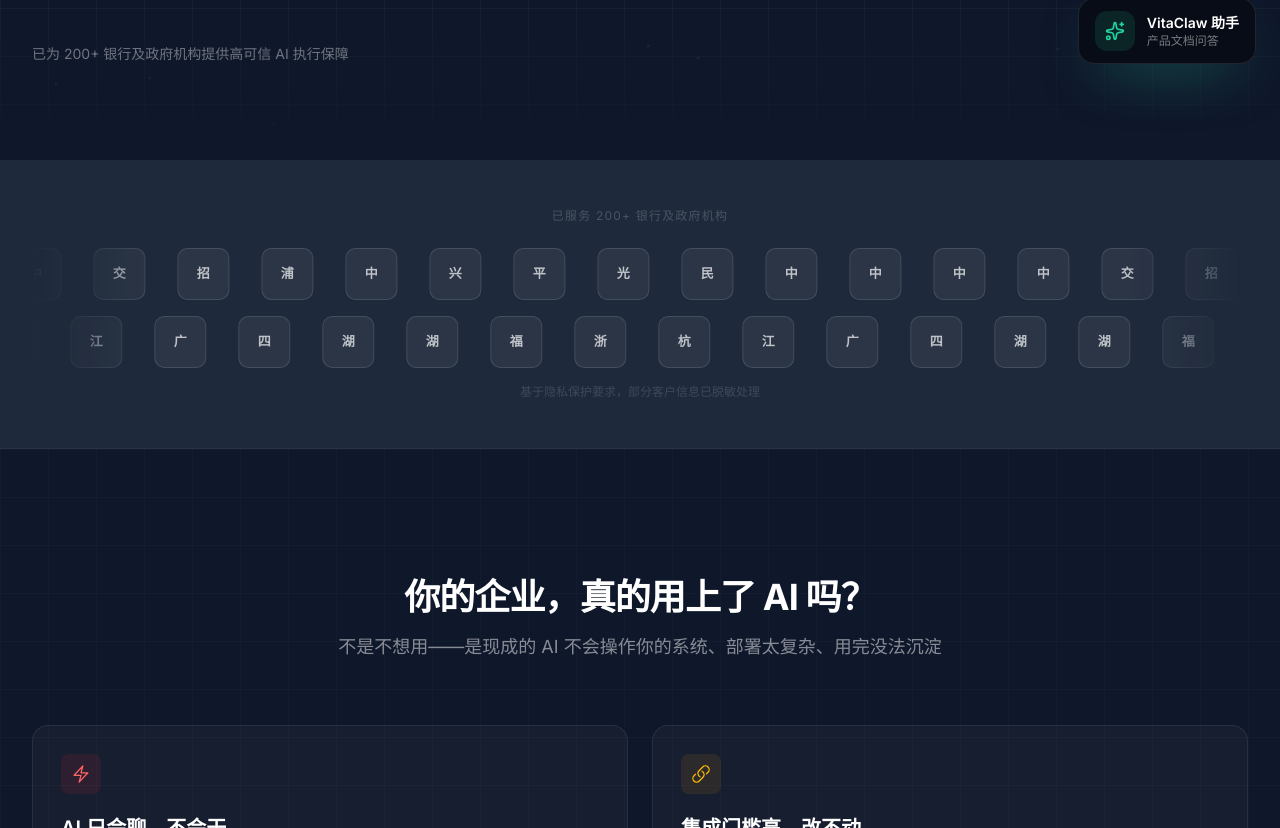
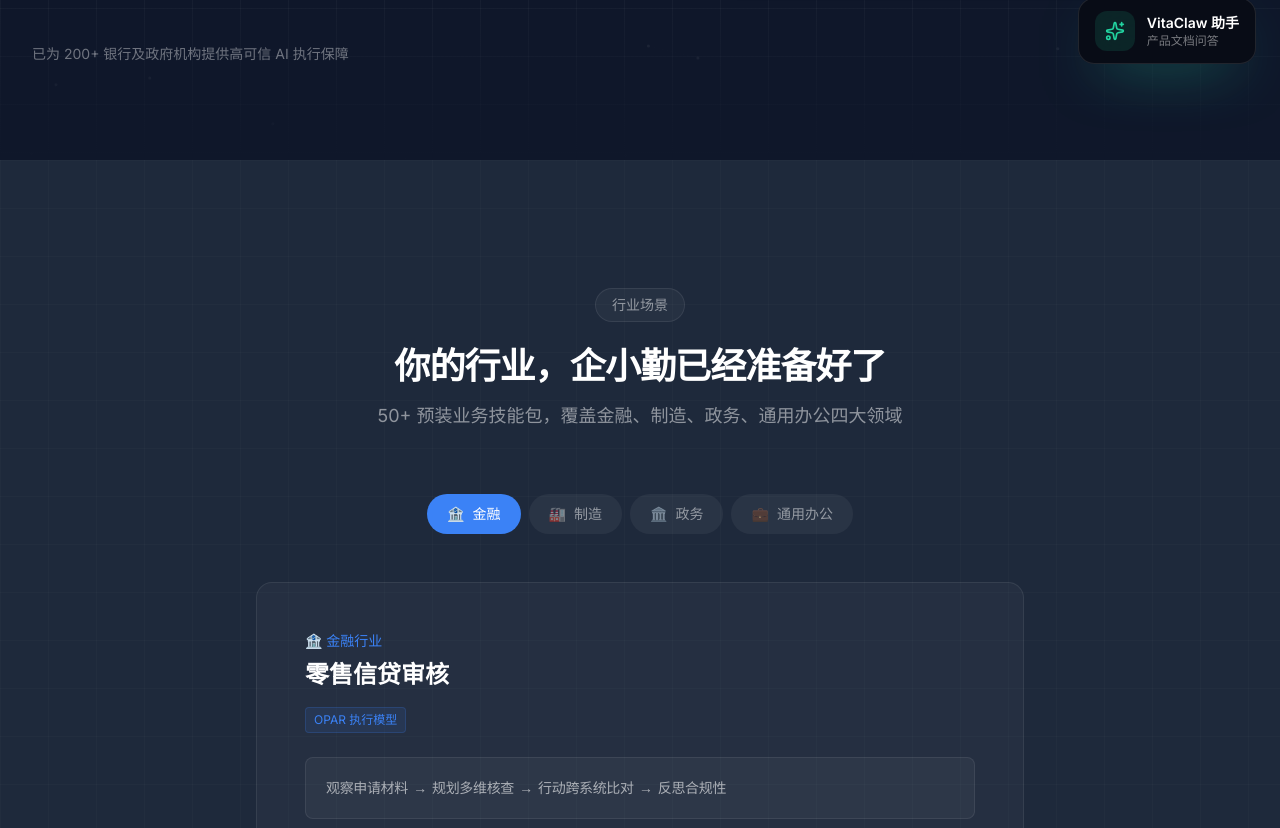
Before and after one commit to sztimhdd/vitaclaw-site, a React (Vite) app: page / in a window 1280 px wide. Shown: the part 712-1540 px from the top of the page. Built offline with nearby package versions, Linux system fonts and the light colour scheme.

Commit message:
feat: move ScenarioSelector below Hero for prominence
Move industry use-cases section (ScenarioSelector) from position 5
to position 2 in page layout, directly below Hero and above TrustBar.

```diff
--- a/src/App.tsx
+++ b/src/App.tsx
@@ -26,10 +26,10 @@ export default function App() {
       <Navbar />
       <main>
         <Hero />
+        <ScenarioSelector />
         <TrustBar />
         <PainPoints />
         <Workflow />
-        <ScenarioSelector />
         <Architecture />
         <Business />
         <ComplianceTrust />
```
